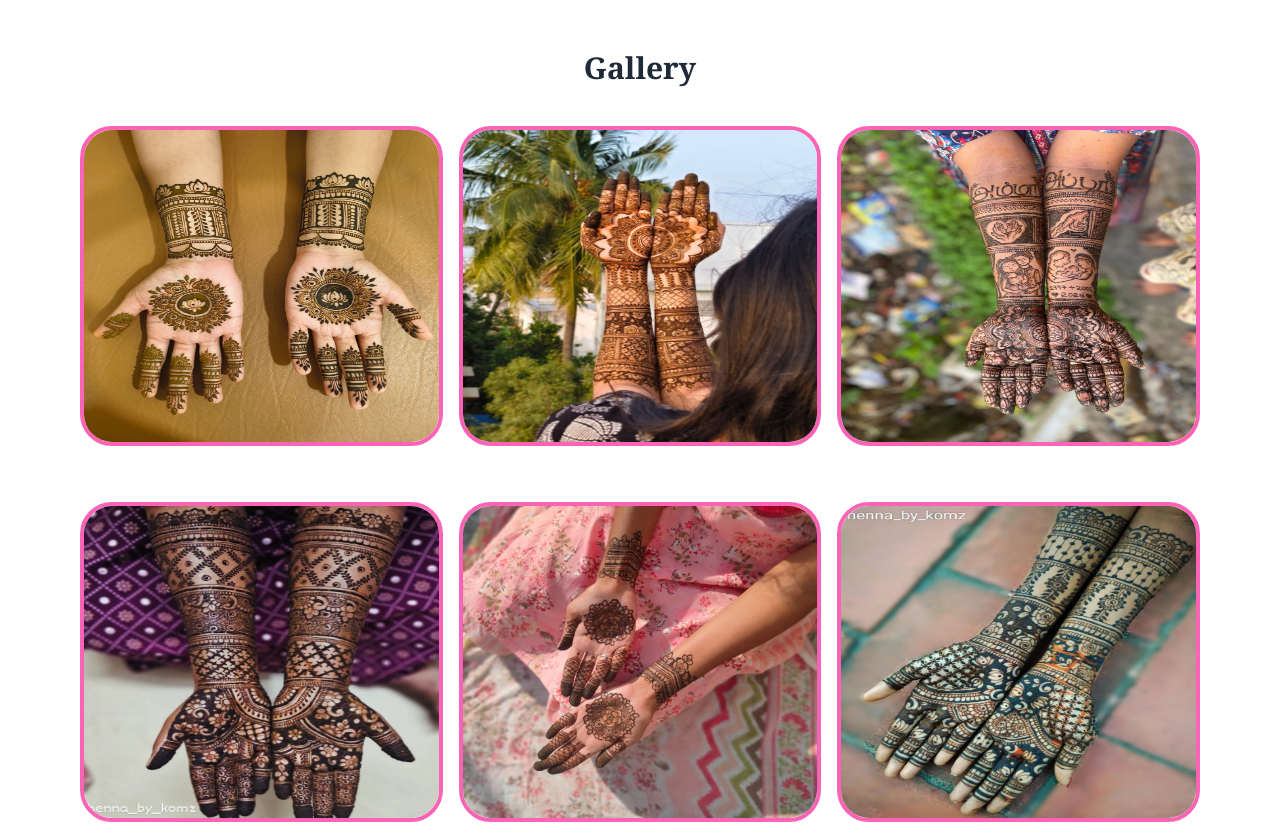
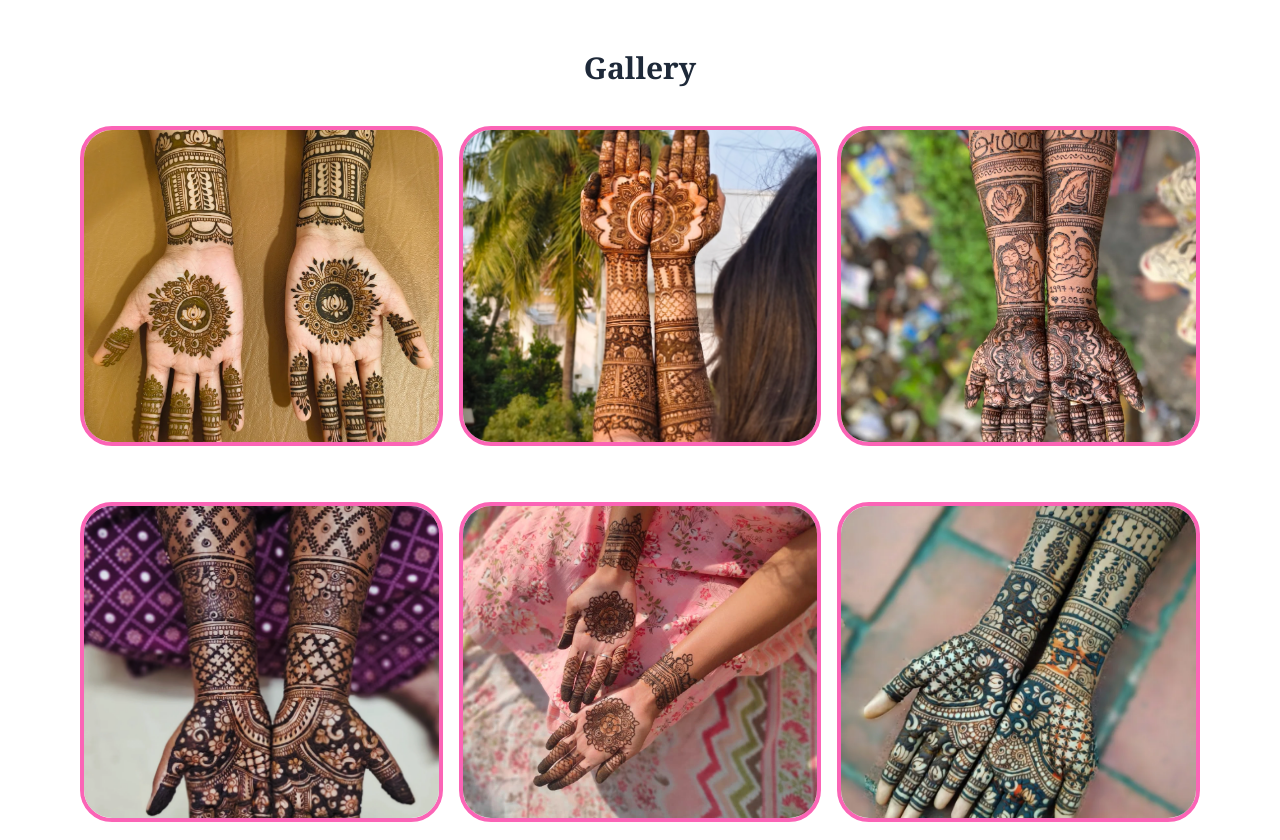
Before and after one commit to Karthik-0756/Mehendhi, a React (Vite) app: page / in a window 1280 px wide. Shown: the part 1940-2780 px from the top of the page. Built offline with nearby package versions, Linux system fonts and the light colour scheme.

Commit message:
mobile response updated

```diff
--- a/src/MehndiLandingPage.jsx
+++ b/src/MehndiLandingPage.jsx
@@ -74,7 +74,7 @@ const MehndiLandingPage = () => {
         <div className="bg-white text-gray-800 font-serif ">
             {/* 1. TOP NAVBAR */}
             <header className="border-b border-gray-100">
-                <div className="bg-pink-50 py-2 text-xs flex justify-between md:px-6 px-2 lg:px-20 text-gray-600">
+                <div className="bg-pink-50 py-2 text-xs flex justify-between md:px-6 px-0 lg:px-20 text-gray-600">
                     <div className="flex gap-4">
                         <span className="flex items-center gap-1"><Phone size={12} /> +91 82488 97608</span>
                         <span className="flex items-center gap-1"><Mail size={12} /> henna_by_komz@mehndidesign.com</span>
@@ -99,7 +99,7 @@ const MehndiLandingPage = () => {
             </header>
 
             {/* 2. HERO SECTION */}
-            <section className="relative md:h-175 h-100 md:w-full w-120">
+            <section className="relative md:h-175 h-[80vh] md:w-full w-full">
                 {/* Background Image with Pink Overlay */}
                 <div className="absolute inset-0">
                     <img
@@ -118,14 +118,14 @@ const MehndiLandingPage = () => {
                     <div className="w-1/2 hidden md:block"></div>
 
                     {/* Right Content (slightly more right) */}
-                    <div className="w-full md:w-1/2 flex items-center justify-end pr-16">
+                    <div className="w-full md:w-1/2 flex items-center justify-center md:justify-end px-4 md:pr-16">
                         <div className="text-center md:text-left space-y-5 max-w-lg">
 
                             <h2 className="text-pink-700 text-3xl italic">
                                 Mehndi Designs
                             </h2>
 
-                            <h1 className="text-5xl md:text-6xl font-bold text-gray-800">
+                            <h1 className="text-4xl sm:text-5xl md:text-6xl font-bold text-gray-800">
                                 To Make You Fall In Love
                             </h1>
 
@@ -144,7 +144,7 @@ const MehndiLandingPage = () => {
             {/* 3. CATEGORIES */}
             <section id='categories' className="py-20 px-6 lg:px-20 text-center">
                 <h2 className="text-3xl font-bold mb-12">Popular categories</h2>
-                <div className="grid grid-cols-2 md:grid-cols-5 gap-8">
+                <div className="grid grid-cols-2 sm:grid-cols-2 md:grid-cols-5 gap-8">
 
                     {/* Card 1 */}
                     <div className="space-y-4 group">
@@ -239,7 +239,7 @@ const MehndiLandingPage = () => {
                     </p>
                 </div>
                 <div className="rounded-3xl overflow-hidden shadow-xl">
-                    <img className='w-200 h-120 ' src="https://encrypted-tbn0.gstatic.com/images?q=tbn:ANd9GcS5E5ly7ILwDPLX5UCxS4dd6n6-090JXqOc1w&s    " alt="Artist working" />
+                    <img className='md:w-200 md:h-120 w-full h-auto ' src="https://encrypted-tbn0.gstatic.com/images?q=tbn:ANd9GcS5E5ly7ILwDPLX5UCxS4dd6n6-090JXqOc1w&s    " alt="Artist working" />
                 </div>
             </section>
 
@@ -251,12 +251,12 @@ const MehndiLandingPage = () => {
                 <h2 className="text-3xl font-bold mb-10">Gallery</h2>
                 <div className="grid grid-cols-1  md:grid-cols-3  gap-4">
 
-                    <img className='w-100 mb-10 h-80 mr-9 rounded-4xl border-4 border-pink-400 hover:shadow-2xl' src={img1} alt="" />
-                    <img className='w-100 h-80 mr-9 rounded-4xl border-4 border-pink-400 hover:shadow-2xl ' src={img2} alt="" />
-                    <img className='w-100 h-80 mr-9 rounded-4xl border-4 border-pink-400 hover:shadow-2xl ' src={img3} alt="" />
-                    <img className='w-100 h-80 mr-9 rounded-4xl border-4 border-pink-400 hover:shadow-2xl ' src={img4} alt="" />
-                    <img className='w-100 h-80 mr-9 rounded-4xl border-4 border-pink-400 hover:shadow-2xl ' src={img5} alt="" />
-                    <img className='w-100 h-80 mr-9 rounded-4xl border-4 border-pink-400 hover:shadow-2xl ' src={img6} alt="" />
+                    <img className='md:w-100 mb-10 md:h-80 w-full h-64 mr-0 md:mr-9 rounded-4xl border-4 object-cover border-pink-400 hover:shadow-2xl' src={img1} alt="" />
+                    <img className='md:w-100 mb-10 md:h-80 w-full h-64 mr-0 md:mr-9 rounded-4xl border-4 object-cover border-pink-400 hover:shadow-2xl ' src={img2} alt="" />
+                    <img className='md:w-100 mb-10 md:h-80 w-full h-64 mr-0 md:mr-9 rounded-4xl border-4 object-cover border-pink-400 hover:shadow-2xl' src={img3} alt="" />
+                    <img className='md:w-100 mb-10 md:h-80 w-full h-64 mr-0 md:mr-9 rounded-4xl border-4 object-cover border-pink-400 hover:shadow-2xl ' src={img4} alt="" />
+                    <img className='md:w-100 mb-10 md:h-80 w-full h-64 mr-0 md:mr-9 rounded-4xl border-4 object-cover border-pink-400 hover:shadow-2xl ' src={img5} alt="" />
+                    <img className='md:w-100 mb-10 md:h-80 w-full h-64 mr-0 md:mr-9 rounded-4xl border-4 object-cover border-pink-400 hover:shadow-2xl ' src={img6} alt="" />
                 </div>
 
                 <button onClick={() => navigate("/gallery")} className='w-50 mt-5 h-15 rounded-2xl border  border-pink-300 bg-white text-red-400  items-center hover:text-white transition-colors duration-500  hover:bg-red-400'>Load more...</button>
@@ -367,7 +367,7 @@ const MehndiLandingPage = () => {
                     <div className="grid grid-cols-1 md:grid-cols-4 gap-10 text-center relative">
 
                         {/* Address */}
-                        <div className="px-6 border-r-2 border-r-amber-100">
+                        <div className="px-6 md:border-r-2 md:border-r-amber-100">
                             <div className="flex justify-center mb-6">
                                 {/* <LocationIcon /> */}
                                 <img className='w-10 h-10' src={location} alt="" />
@@ -428,30 +428,33 @@ const MehndiLandingPage = () => {
 
 
                 <div className="grid md:grid-cols-2 gap-20">
-                    <div className="space-y-8">
-                        <div className="flex items-center gap-4">
+                    <div className="space-y-3 md:w-130 w-full mt-8">
+                        {/* <div className="flex items-center gap-4">
                             <div className="bg-pink-100 p-3 rounded-full text-pink-600"><MapPin size={24} /></div>
                             <div><h4 className="font-bold  text-pink-600 uppercase text-xs">Address</h4><p className='w-100'>NO:27/44 THIRUVALLUVAR STREET, NEHRU NAGAR, VELACHERY, CHENNAI-600042</p></div>
                         </div>
                         <div className="flex items-center gap-4">
                             <div className="bg-pink-100 p-3 rounded-full text-pink-600"><Phone size={24} /></div>
                             <div><h4 className="font-bold text-pink-600 uppercase text-xs">Call Us</h4><p>+91 82488 97608</p></div>
-                        </div>
+                        </div> */}
+                        <h1 className='text-4xl text-center font-bold'>Still Thinking?</h1>
+                        <h1 className='text-4xl text-center font-bold '>Contact us for a free consultation 👉</h1>
+                        <h1 className='text-xl text-center font-light '>Book a consultation and let us bring your mehndi dreams to life </h1>
                     </div>
                     <form className="space-y-4">
                         <div className="grid grid-cols-2 gap-4">
-                            <input name='Name' required onChange={handlechange} placeholder="Full Name" className="md:w-full w-50 p-3 border border-gray-200 rounded-lg focus:outline-pink-400" />
-                            <input name='Number' required onChange={handlechange} placeholder="Phone number" className="md:w-full w-50 p-3 border border-gray-200 rounded-lg focus:outline-pink-400" />
-                            <input name='Mail' required onChange={handlechange} placeholder="Email Address" className="md:w-160 w-110 p-3 border border-gray-200 rounded-lg focus:outline-pink-400" />
+                            <input name='Name' required onChange={handlechange} placeholder="Full Name" className="md:w-full w-full p-3 border border-gray-200 rounded-lg focus:outline-pink-400" />
+                            <input name='Number' required onChange={handlechange} placeholder="Phone number" className="md:w-full w-full p-3 border border-gray-200 rounded-lg focus:outline-pink-400" />
+                            <input name='Mail' required onChange={handlechange} placeholder="Email Address" className="md:w-160 w-full p-3 border border-gray-200 rounded-lg focus:outline-pink-400" />
                         </div>
-                        <textarea required placeholder="Your Message" name='Msg' onChange={handlechange} rows="4" className="md:w-full w-110 p-3 border border-gray-200 rounded-lg focus:outline-pink-400"></textarea>
-                        <button onClick={WhatsApp} className="md:w-full w-40 bg-pink-500 text-white py-3 rounded-lg font-bold transition-colors duration-500 hover:bg-pink-600">Send Message</button>
+                        <textarea required placeholder="Your Message" name='Msg' onChange={handlechange} rows="4" className="md:w-full w-full p-3 border border-gray-200 rounded-lg focus:outline-pink-400"></textarea>
+                        <button onClick={WhatsApp} className="md:w-full w-full bg-pink-500 text-white py-3 rounded-lg font-bold transition-colors duration-500 hover:bg-pink-600">Send Message</button>
                     </form>
                 </div>
             </section>
                {/* footer info */}
             <section className="bg-gray-100 py-10  ">
-                <div className='md:mx-40 mx-2  flex justify-between '>
+                <div className="md:mx-40 mx-2 flex flex-col md:flex-row justify-between gap-6 md:gap-0">
                     <div className='md:w-80 w-40 text-start items-center '>
                         <h2 className='font-bold mb-2 '>CONTACT</h2>
                         <p className='mb-2'>NO:27/44 THIRUVALLUVAR STREET NEHRU NAGAR VELACHERY CHENNAI-600042</p>
```
